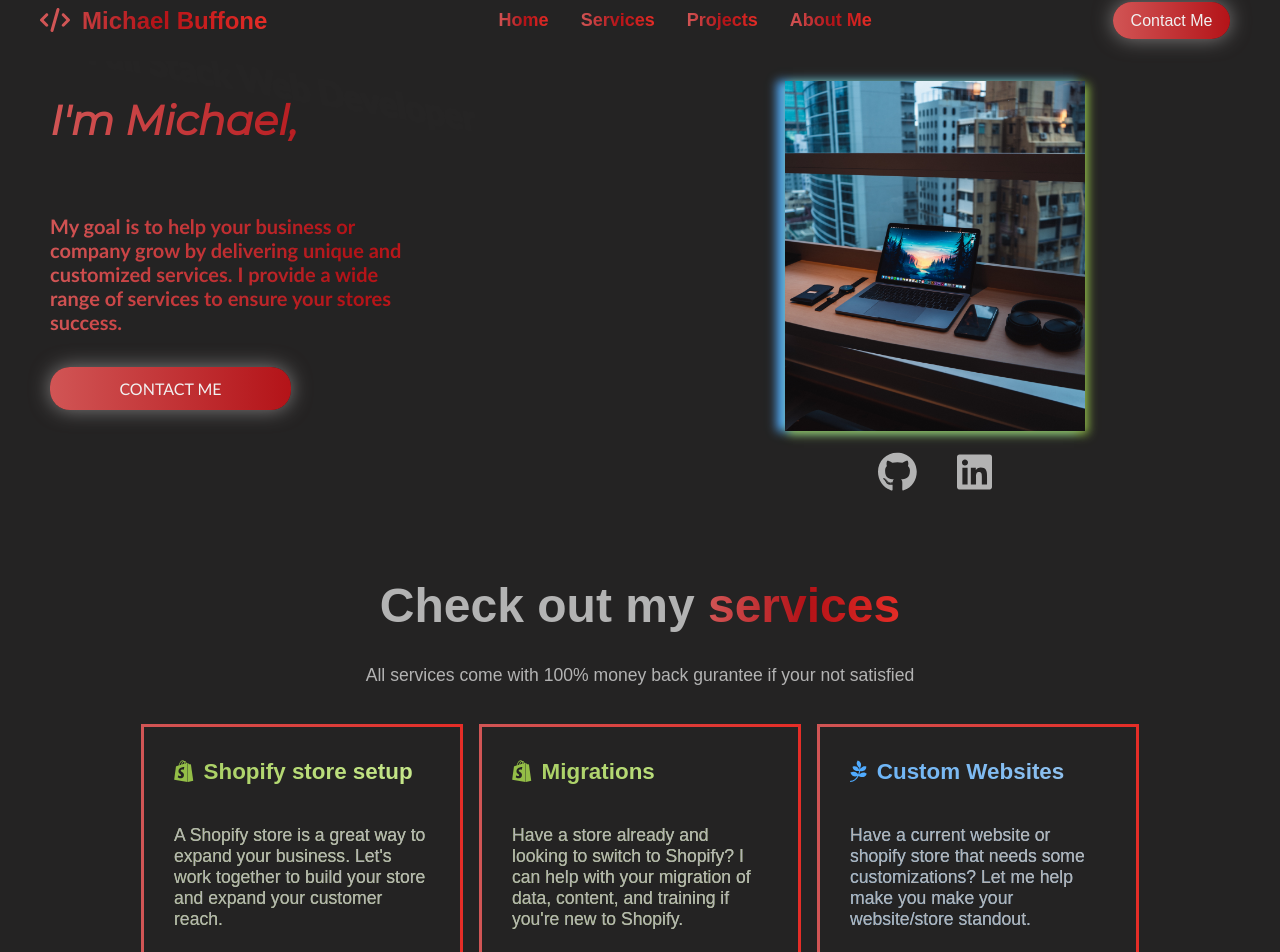
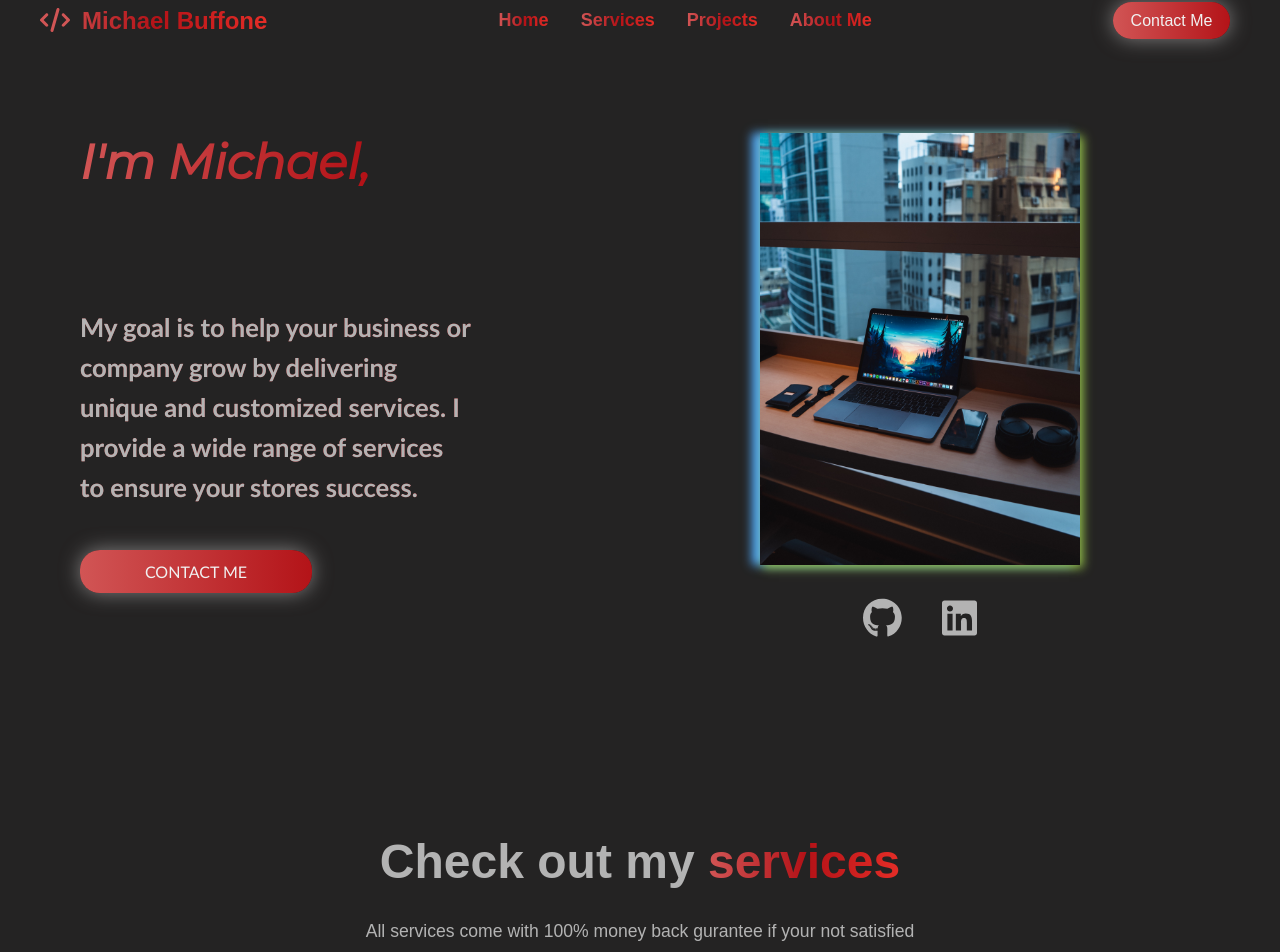
Before and after one commit to BMike84/portfolio, a React (Create React App) app: page / in a window 1280 px wide. Shown: the part 20-972 px from the top of the page. Built offline with nearby package versions, Linux system fonts and the light colour scheme.

Commit message:
Fixed spacing of page need to changed project section to multi carousal

```diff
--- a/src/components/About/About.js
+++ b/src/components/About/About.js
@@ -36,10 +36,10 @@ const About = () => {
             I'm Michael, a professional web developer and freelancer.
             <br />
             <br />I specialize in making shopify stores. It can be rather from
-            scratch or migrating your existing store from anothe platform to
+            scratch or migrating your existing store from another platform to
             shopify.
             <br />
-            <br />I also work work with React.js, Ruby on Rails, Node.js and
+            <br />I also work with React.js, Ruby on Rails, Node.js and
             Express.js
           </h3>
           <div className="skill-images">
--- a/src/components/Hero/Hero.scss
+++ b/src/components/Hero/Hero.scss
@@ -3,7 +3,9 @@
 
 
 #hero {
-  margin: 0 50px 50px 50px;
+  margin-top: 2rem;
+  margin-bottom: 10rem;
+  padding: 0 5rem;
   display: flex;
   height: auto;
 }
@@ -17,20 +19,22 @@
 
   h2 {
     font-family: 'Montserrat', sans-serif;
-    font-size: 41px;
+    font-size: 3rem;
     margin-bottom: 14px;
   }
 
   h3 {
-    font-size: 34px;
-    margin: 0;
+    font-size: 2.7rem;
+    margin-top: 2rem;
     margin-bottom: 0;
   }
 
   h5 {
-    width: 60%;
-    font-size: 20px;
-    margin-top: 14px;
+    line-height: 2.5rem;
+    color: $lightgrey;
+    width: 70%;
+    font-size: 1.6rem;
+    margin-top: 2rem;
   }
 
 }
@@ -83,7 +87,7 @@
 
 //Image
 .hero-img {
-  margin-top:20px;
+  margin-top: 40px;
   width: 50%;
   display: flex;
   flex-direction: column;
@@ -91,9 +95,9 @@
   align-items: center;
 
   img {
-    margin-bottom: 20px;
-    height: 350px;
-    width: 300px;
+    margin-bottom: 2rem;
+    height: 27rem;
+    width: 20rem;
     background-repeat: no-repeat;
     background-size: contain;
     box-shadow: 3px 3px .6em $shopifyGreen, -.5em 0 .6em $fullStackBlue;
--- a/src/components/Navbar/Navbar.js
+++ b/src/components/Navbar/Navbar.js
@@ -27,7 +27,7 @@ const Navbar = () => {
             spy={true}
             smooth={true}
             duration={1000}
-            offset={-100}
+            offset={-200}
           >
             Services
           </Link>
@@ -40,7 +40,7 @@ const Navbar = () => {
             spy={true}
             smooth={true}
             duration={1000}
-            offset={-50}
+            // offset={-50}
           >
             Projects
           </Link>
--- a/src/components/Projects/Projects.scss
+++ b/src/components/Projects/Projects.scss
@@ -22,9 +22,6 @@
   }
 }
 
-.react-tabs {
-  width: 100%;
-}
 
 .tabs-list {
   display: flex;
@@ -33,10 +30,10 @@
   padding: 0;
   margin: 0;
   list-style-type: none;
+  font-size: 1.6rem;
 }
 
 .shopify-tab {
-    font-size: 2rem;
     color: $shopifyGreen;
 
     span {
@@ -45,7 +42,6 @@
 }
 
 .full-stack-tab {
-  font-size: 2rem;
   color: $fullStackBlue;
 
   span {
@@ -56,6 +52,7 @@
 .cards {
   display: flex;
   align-items: center;
+  justify-content: center;
 }
 
 .proj-cards {
--- a/src/components/Services/Services.js
+++ b/src/components/Services/Services.js
@@ -48,9 +48,8 @@ const Services = () => {
             Custom Websites
           </h3>
           <p>
-            Have a current website or shopify store that needs some
-            customizations? Let me help make you make your website/store
-            standout.
+            Have a current website or store that needs some customizations? Let
+            me help make you make your website/store standout.
           </p>
         </div>
       </div>
--- a/src/components/Services/Services.scss
+++ b/src/components/Services/Services.scss
@@ -4,12 +4,12 @@
   width: 100%;
   display: flex;
   flex-direction: column;
+  margin-bottom: 9rem;
 
   p {
     color: $lightgrey;
     font-size: 1.1rem;
   }
-
 
 }
 
@@ -41,6 +41,7 @@
   flex-direction: column;
   justify-content: space-evenly;
   width: 20%;
+  height: 200px;
   padding: 10px 30px;
   background-color: #322d2d;
   border-width: 3px;
```
